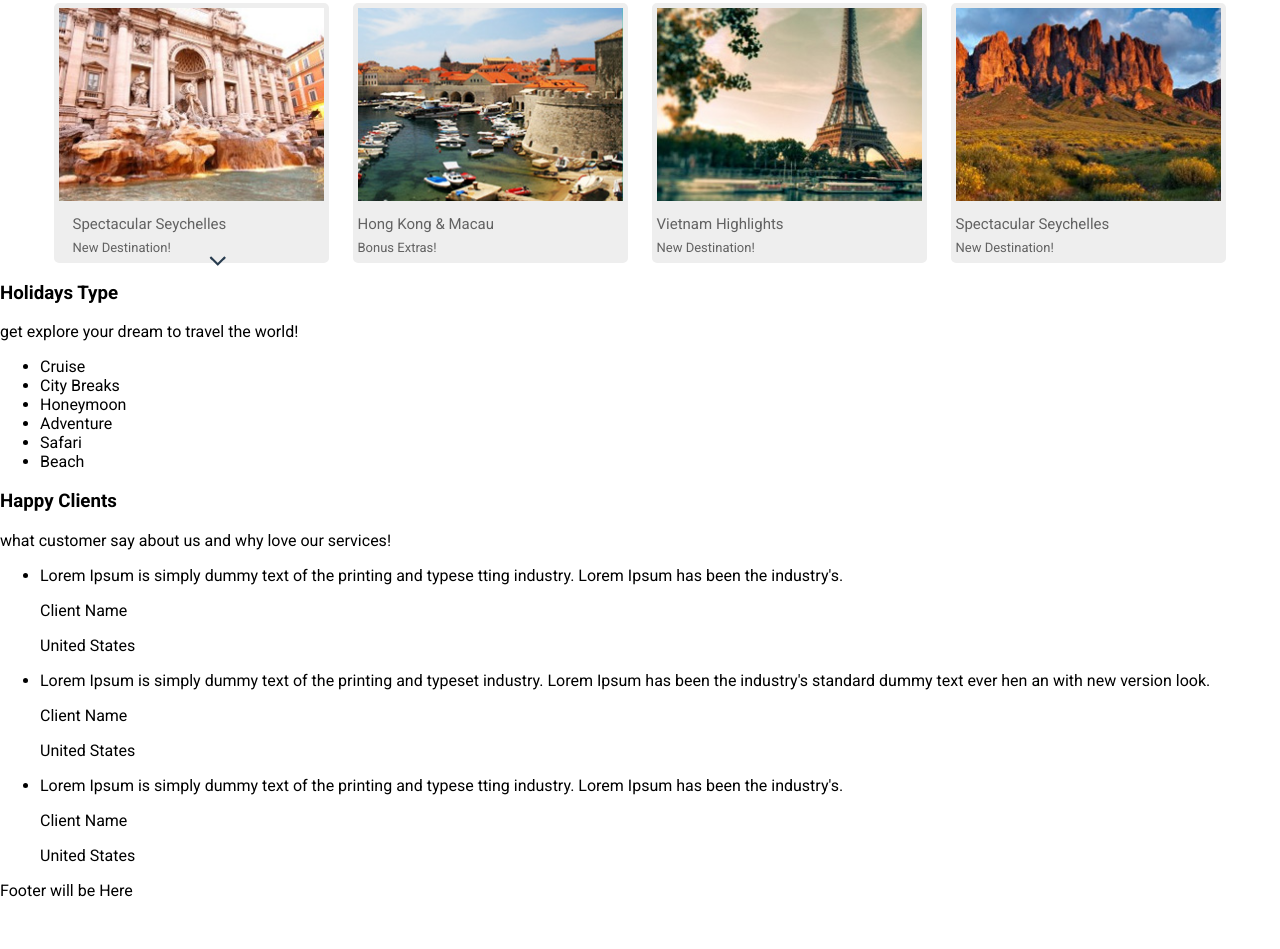
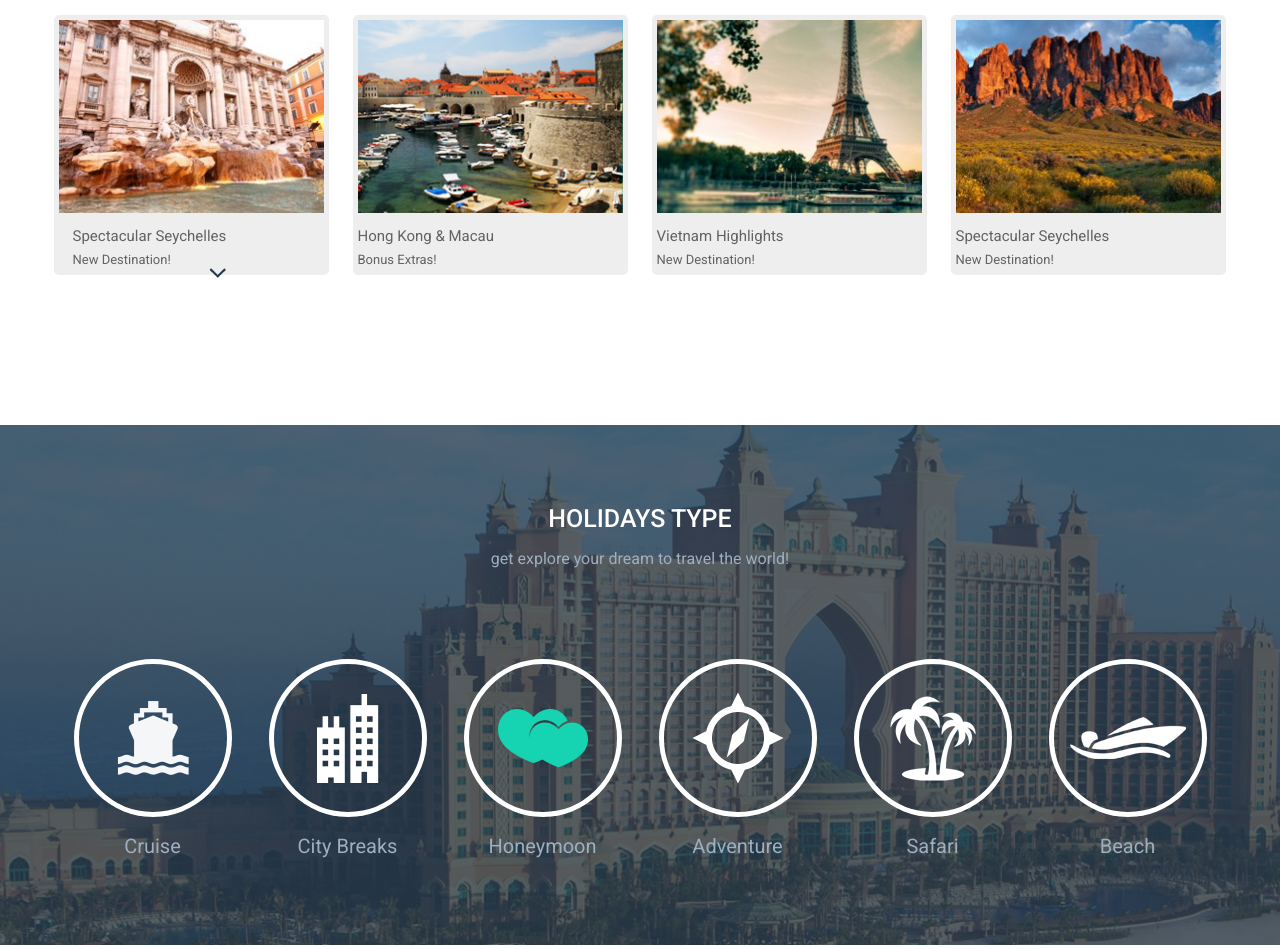
Before and after one commit to MarinaSergeyeva/goit-fe-course, a plain HTML site: page html-css/my-practise/voyage/index.html in a window 1280 px wide. Shown: the part 1217-2166 px from the top of the page. Before the commit the page ends 2133 px from the top, so only its background shows below. Drawn offline with Linux system fonts and the light colour scheme.

Commit message:
holiday-section fit

```diff
--- a/html-css/my-practise/voyage/css/style.css
+++ b/html-css/my-practise/voyage/css/style.css
@@ -415,7 +415,11 @@ img {
 
 /*  SPECIAL OFFERS SECTION */
 
-.special-offers-title {
+.special-offers {
+  margin-bottom: 150px;
+}
+
+.section-title {
   margin: 0;
   padding: 0;
   font-size: 25px;
@@ -424,9 +428,10 @@ img {
   color: #2c3e50;
   text-transform: uppercase;
   text-align: center;
+  margin-bottom: 12px;
 }
 
-.special-offers-text {
+.section-text {
   margin: 0;
   padding: 0;
   font-size: 16px;
@@ -552,6 +557,100 @@ img {
   float: right;
 }
 
+/* HOLIDAY TYPE SECTION */
+
+.holiday-type {
+  margin-bottom: 67px;
+}
+
+.holiday-banner {
+  margin: auto;
+  min-height: 520px;
+  background-image: linear-gradient(
+      rgba(44, 62, 80, 0.8),
+      rgba(44, 62, 80, 0.8)
+    ),
+    url(../img/holiday-banner.jpg);
+  /* background-blend-mode: saturation; */
+  background-repeat: no-repeat;
+  background-size: cover;
+  text-align: center;
+  color: #ffffff;
+  padding-top: 79px;
+}
+
+.holiday-banner h3 {
+  color: #ffffff;
+}
+
+.holiday-banner p {
+  color: #9eafc0;
+}
+
+.holiday-type-list {
+  margin: 0;
+  padding: 0;
+  display: inline-block;
+  list-style: none;
+  font-size: 20px;
+  line-height: 58px;
+  font-weight: 400;
+  color: #9dafc0;
+}
+
+.holiday-type-list li {
+  float: left;
+}
+
+.holiday-type-list li:not(:last-child) {
+  margin-right: 37px;
+}
+
+.holiday-type-list li::before {
+  content: '';
+  display: block;
+  width: 158px;
+  height: 158px;
+  border-radius: 79px;
+  border: 5px solid #ffffff;
+  background-repeat: no-repeat;
+  background-position: center;
+}
+
+.holiday-type-list li:hover::before,
+.holiday-type-list li:focus::before {
+  border: 5px solid #1dd2af;
+}
+
+.holiday-type-list li:hover,
+.holiday-type-list li:focus {
+  color: #1dd2af;
+}
+
+.icon-cruise::before {
+  background-image: url(../img/icons/icons-holiday/icon-cruise.png);
+}
+
+.icon-city::before {
+  background-image: url(../img/icons/icons-holiday/icon-city.png);
+}
+
+.icon-honeymoon::before {
+  background-image: url(../img/icons/icons-holiday/icon-honeymoon.png);
+}
+
+.icon-adventure::before {
+  background-image: url(../img/icons/icons-holiday/icon-adventure.png);
+}
+
+.icon-safari::before {
+  background-image: url(../img/icons/icons-holiday/icon-safari.png);
+}
+
+.icon-beach::before {
+  background-image: url(../img/icons/icons-holiday/icon-beach.png);
+}
+
 /* visually-hidden helper */
 .visually-hidden:not(:focus):not(:active),
 input[type='checkbox'].visually-hidden,
--- a/html-css/my-practise/voyage/index.html
+++ b/html-css/my-practise/voyage/index.html
@@ -136,8 +136,8 @@
       <!-- Special Offers Section -->
       <div class="container">
         <section class="special-offers">
-          <h3 class="special-offers-title">Special Offers</h3>
-          <p class="special-offers-text">
+          <h3 class="section-title">Special Offers</h3>
+          <p class="section-text">
             Best 2014 packages where people love to stay!
           </p>
           <ul class="clearfix">
@@ -165,22 +165,29 @@
 
       <!-- Holiday Type Section -->
       <section class="holiday-type">
-        <h3>Holidays Type</h3>
-        <p>get explore your dream to travel the world!</p>
-        <ul>
-          <li>Cruise</li>
-          <li>City Breaks</li>
-          <li>Honeymoon</li>
-          <li>Adventure</li>
-          <li>Safari</li>
-          <li>Beach</li>
-        </ul>
+        <div class="holiday-banner">
+          <h3 class="section-title">Holidays Type</h3>
+          <p class="section-text">
+            get explore your dream to travel the world!
+          </p>
+
+          <ul class="holiday-type-list clearfix">
+            <li class="icon-cruise">Cruise</li>
+            <li class="icon-city">City Breaks</li>
+            <li class="icon-honeymoon">Honeymoon</li>
+            <li class="icon-adventure">Adventure</li>
+            <li class="icon-safari">Safari</li>
+            <li class="icon-beach">Beach</li>
+          </ul>
+        </div>
       </section>
 
       <!-- Reviews Section -->
       <section class="reviews">
-        <h3>Happy Clients</h3>
-        <p>what customer say about us and why love our services!</p>
+        <h3 class="section-title">Happy Clients</h3>
+        <p class="section-text">
+          what customer say about us and why love our services!
+        </p>
         <ul>
           <li>
             <p class="review-text">
```
Also changed, not shown: html-css/my-practise/voyage/img/holiday-banner.jpg (added), html-css/my-practise/voyage/img/icons/icons-holiday/icon-adventure.png (added), html-css/my-practise/voyage/img/icons/icons-holiday/icon-beach.png (added), html-css/my-practise/voyage/img/icons/icons-holiday/icon-city.png (added), html-css/my-practise/voyage/img/icons/icons-holiday/icon-cruise.png (added), html-css/my-practise/voyage/img/icons/icons-holiday/icon-honeymoon.png (added), html-css/my-practise/voyage/img/icons/icons-holiday/icon-safari.png (added).
